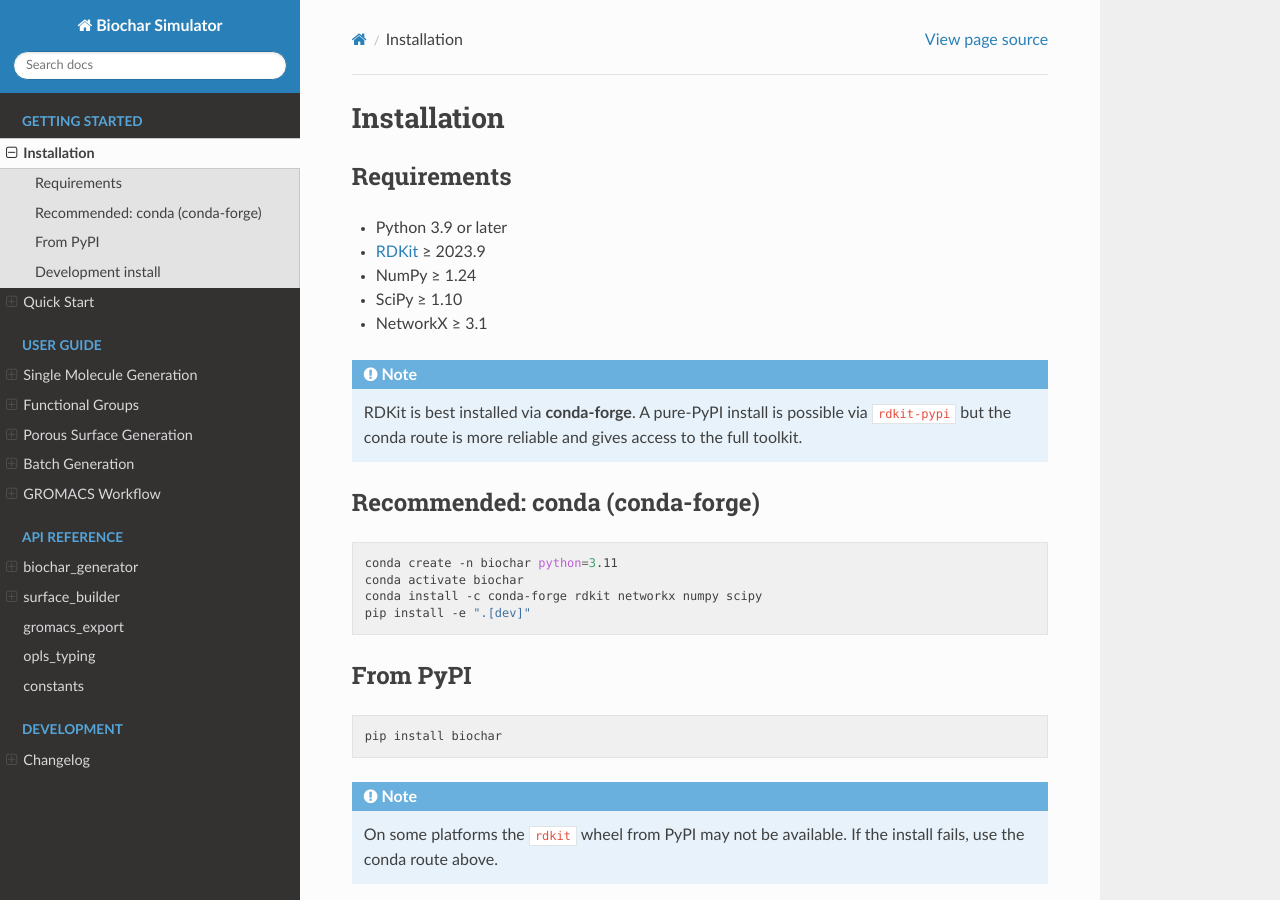
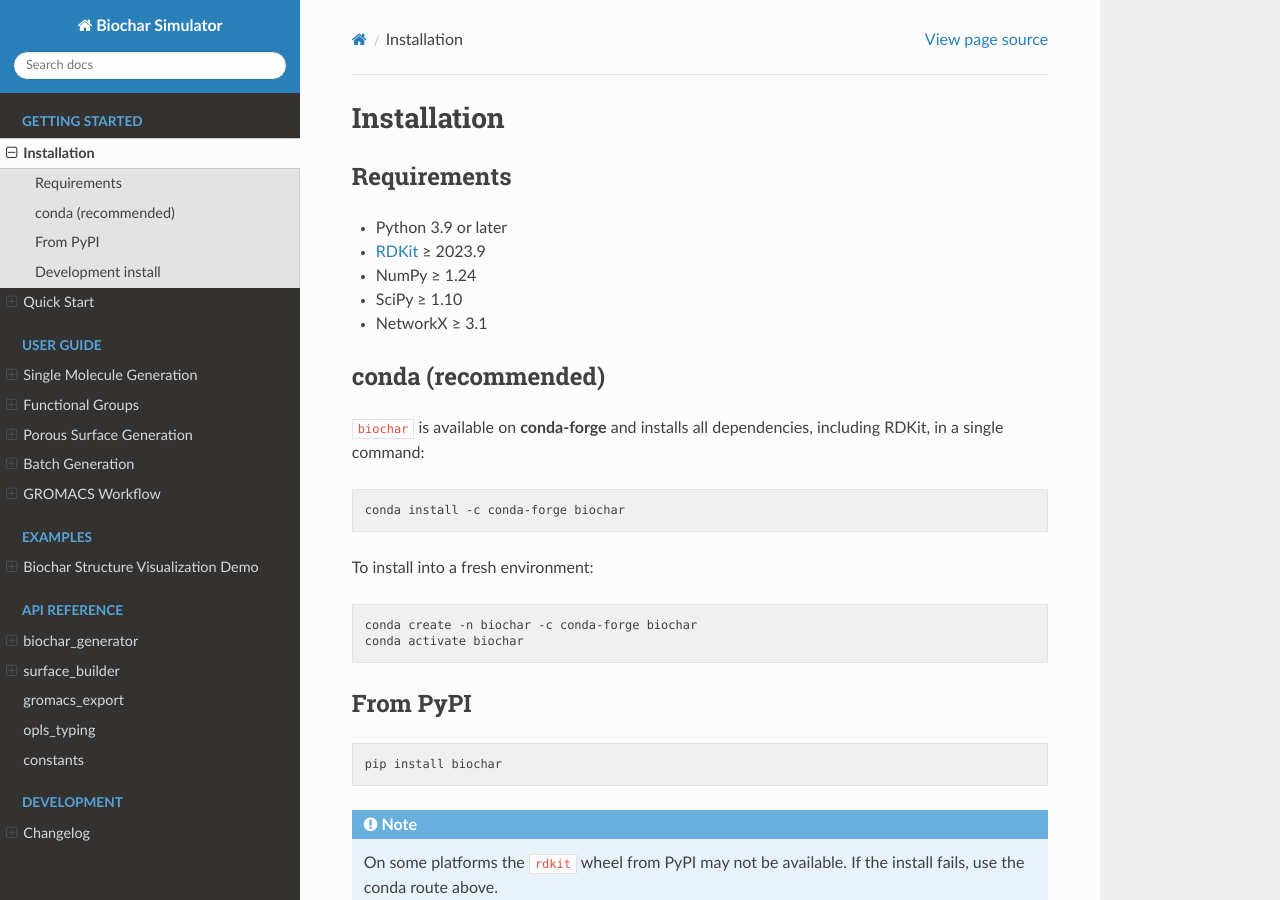
Before and after one commit to jolayfield/Biochar-simulator, a Sphinx documentation site: the page built from docs/installation.rst, in a window 1280 px wide and 900 px high. Built offline with Sphinx 7.4.7 and the Read the Docs theme 3.1.0, drawn with Linux system fonts in a browser that asks for light colours.

Commit message:
Add CLAUDE.md, conda-forge install docs, and Jupyter visualization demo
- Add CLAUDE.md with commands, pipeline architecture, and key constraints
- Update README.md and docs/installation.rst to use conda-forge as the
  default install method (conda install -c conda-forge biochar)
- Add examples/visualization_demo.ipynb with 2D/3D structure views,
  functional group comparison, defect structures, slit-pore surfaces,
  and a van Krevelen diagram for temperature series
- Wire notebook into Sphinx docs via nbsphinx (docs/examples/); set
  nbsphinx_execute=never so ReadTheDocs uses pre-run outputs
- Add nbsphinx + nbconvert to dev extras and docs/environment.yml

Co-Authored-By: Claude Sonnet 4.6 <noreply@anthropic.com>

```diff
--- a/docs/conf.py
+++ b/docs/conf.py
@@ -27,6 +27,7 @@ extensions = [
     "sphinx.ext.intersphinx",       # Cross-link to NumPy, RDKit, etc.
     "sphinx_autodoc_typehints",     # Type hints in signature + body
     "myst_parser",                  # Markdown support for .md files
+    "nbsphinx",                     # Render Jupyter notebooks
 ]
 
 # ---------------------------------------------------------------------------
@@ -94,5 +95,12 @@ html_show_sphinx = False
 # ---------------------------------------------------------------------------
 
 exclude_patterns = ["_build", "Thumbs.db", ".DS_Store"]
+
+# ---------------------------------------------------------------------------
+# nbsphinx
+# ---------------------------------------------------------------------------
+
+# Never re-execute notebooks during the Sphinx build — use pre-run outputs.
+nbsphinx_execute = "never"
 pygments_style = "friendly"
 nitpicky = False                    # Don't warn on unresolved cross-refs
--- a/docs/environment.yml
+++ b/docs/environment.yml
@@ -14,3 +14,5 @@ dependencies:
       - sphinx-rtd-theme
       - sphinx-autodoc-typehints
       - myst-parser
+      - nbsphinx
+      - nbconvert
--- a/docs/index.rst
+++ b/docs/index.rst
@@ -44,6 +44,12 @@ for GROMACS molecular dynamics simulations.
    user_guide/gromacs_workflow
 
 .. toctree::
+   :maxdepth: 1
+   :caption: Examples
+
+   examples/visualization_demo
+
+.. toctree::
    :maxdepth: 2
    :caption: API Reference
 
--- a/docs/installation.rst
+++ b/docs/installation.rst
@@ -10,20 +10,22 @@ Requirements
 - SciPy ≥ 1.10
 - NetworkX ≥ 3.1
 
-.. note::
-   RDKit is best installed via **conda-forge**.  A pure-PyPI install is
-   possible via ``rdkit-pypi`` but the conda route is more reliable and
-   gives access to the full toolkit.
+conda (recommended)
+-------------------
 
-Recommended: conda (conda-forge)
----------------------------------
+``biochar`` is available on **conda-forge** and installs all dependencies,
+including RDKit, in a single command:
 
 .. code-block:: bash
 
-   conda create -n biochar python=3.11
+   conda install -c conda-forge biochar
+
+To install into a fresh environment:
+
+.. code-block:: bash
+
+   conda create -n biochar -c conda-forge biochar
    conda activate biochar
-   conda install -c conda-forge rdkit networkx numpy scipy
-   pip install -e ".[dev]"
 
 From PyPI
 ---------
--- a/pyproject.toml
+++ b/pyproject.toml
@@ -42,6 +42,8 @@ dev = [
     "sphinx-rtd-theme",
     "sphinx-autodoc-typehints",
     "myst-parser",
+    "nbsphinx",
+    "nbconvert",
 ]
 
 [project.urls]
```
Also changed, not shown: CLAUDE.md (added, +64 -0 lines), README.md (+15 -8 lines), docs/examples/visualization_demo.ipynb (added), 1 other file.
